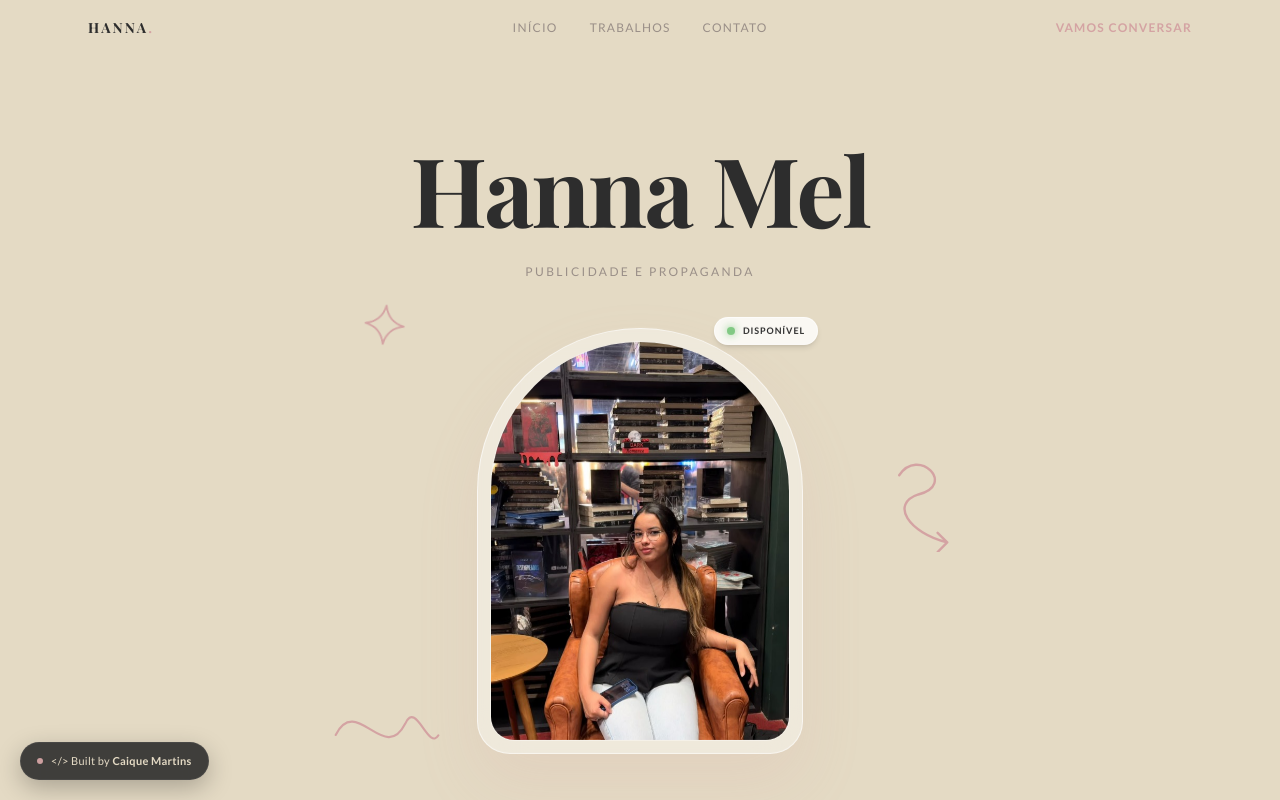
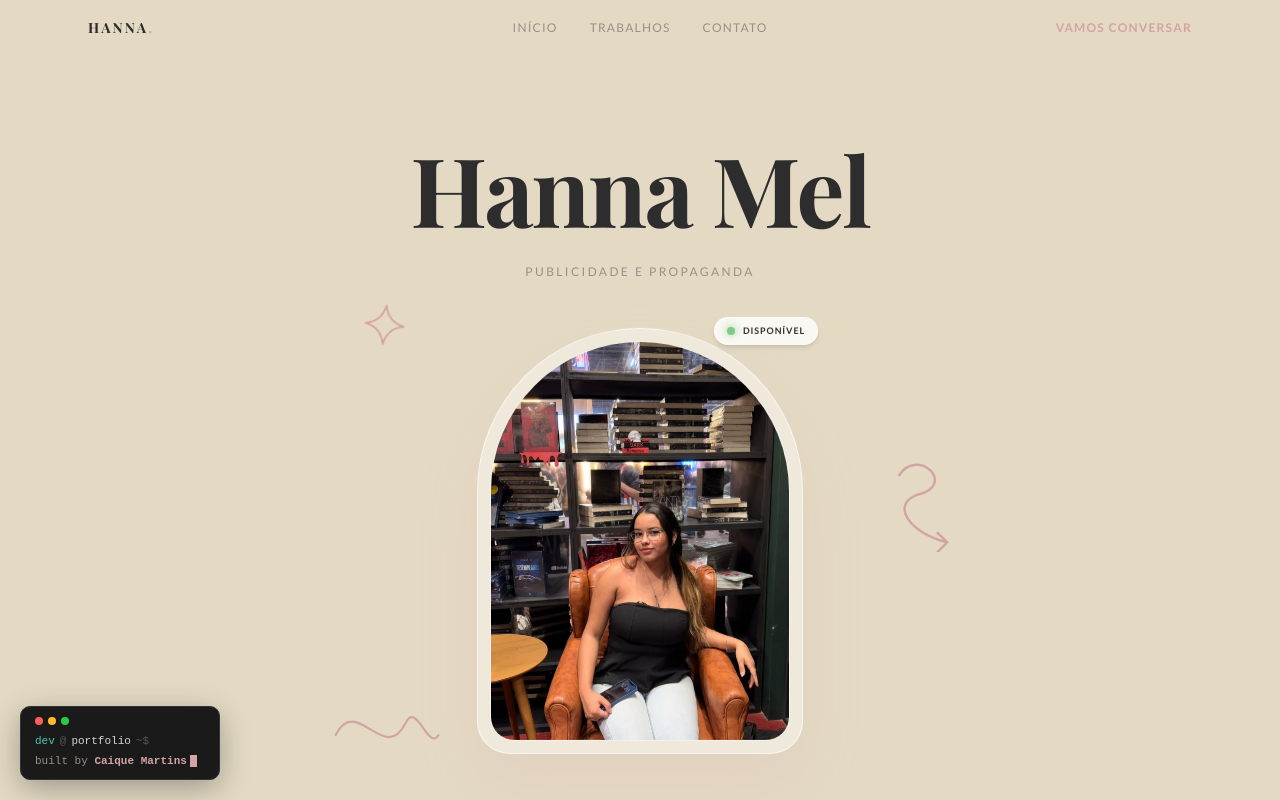
Before and after one commit to martins4936/portfolio-hanna, a Next.js app: page / in a window 1280 px wide. Shown: the top 800 px of the page. Built offline with nearby package versions, Linux system fonts and the light colour scheme.

Commit message:
feat: replace watermark badge with terminal-style window (blinking cursor)

```diff
--- a/app/layout.tsx
+++ b/app/layout.tsx
@@ -85,29 +85,64 @@ export default function RootLayout({
         {/* ── Conteúdo principal ── */}
         <div className="relative z-10">{children}</div>
 
-        {/* ── Badge "Built by Caique Martins" ── */}
+        {/* ── Terminal Badge "Built by Caique Martins" ── */}
+        <style>{`
+          @keyframes terminal-blink {
+            0%, 100% { opacity: 1; }
+            50% { opacity: 0; }
+          }
+          .terminal-cursor {
+            display: inline-block;
+            width: 7px;
+            height: 12px;
+            background: #D4A3A3;
+            margin-left: 3px;
+            vertical-align: middle;
+            animation: terminal-blink 1s step-end infinite;
+          }
+          .terminal-badge-wrap {
+            transition: transform 0.3s ease, box-shadow 0.3s ease;
+          }
+          .terminal-badge-wrap:hover {
+            transform: translateY(-3px);
+            box-shadow: 0 16px 40px rgba(0,0,0,0.35) !important;
+          }
+        `}</style>
         <a
           href="https://www.linkedin.com/in/caiquealmeidati/"
           target="_blank"
           rel="noopener noreferrer"
           aria-label="Built by Caique Martins"
-          className="
-            fixed bottom-5 left-5 z-[9000]
-            flex items-center gap-2
-            px-4 py-2.5
-            rounded-full
-            text-[11px] font-medium tracking-wide text-[#E4DAC4]
-            bg-[#2D2D2D]/90 backdrop-blur-md
-            shadow-[0_8px_24px_rgba(0,0,0,0.25)]
-            border border-white/5
-            transition-all duration-300 ease-out
-            hover:bg-[#D4A3A3]/90 hover:-translate-y-1
-            hover:shadow-[0_12px_32px_rgba(212,163,163,0.3)]
-            active:scale-95
-          "
+          className="terminal-badge-wrap fixed bottom-5 left-5 z-[9000] block"
+          style={{
+            background: "#1A1A1A",
+            borderRadius: "10px",
+            padding: "10px 14px",
+            border: "1px solid #333",
+            boxShadow: "0 8px 30px rgba(0,0,0,0.3)",
+            minWidth: "200px",
+            textDecoration: "none",
+          }}
         >
-          <span className="w-1.5 h-1.5 rounded-full bg-[#D4A3A3] animate-pulse" />
-          <span>&lt;/&gt; Built by <strong>Caique Martins</strong></span>
+          {/* Dots */}
+          <div style={{ display: "flex", gap: "5px", marginBottom: "8px" }}>
+            <span style={{ width: 8, height: 8, borderRadius: "50%", background: "#FF5F57", display: "block" }} />
+            <span style={{ width: 8, height: 8, borderRadius: "50%", background: "#FFBD2E", display: "block" }} />
+            <span style={{ width: 8, height: 8, borderRadius: "50%", background: "#28CA41", display: "block" }} />
+          </div>
+          {/* Line 1 */}
+          <div style={{ fontFamily: "'Courier New', monospace", fontSize: "11px", display: "flex", gap: "5px", alignItems: "center" }}>
+            <span style={{ color: "#4EC9B0" }}>dev</span>
+            <span style={{ color: "#555" }}>@</span>
+            <span style={{ color: "#D4D4D4" }}>portfolio</span>
+            <span style={{ color: "#555" }}>~$</span>
+          </div>
+          {/* Line 2 */}
+          <div style={{ fontFamily: "'Courier New', monospace", fontSize: "11px", display: "flex", alignItems: "center", marginTop: "3px" }}>
+            <span style={{ color: "#9A8F88" }}>built by&nbsp;</span>
+            <span style={{ color: "#D4A3A3", fontWeight: 600 }}>Caique Martins</span>
+            <span className="terminal-cursor" />
+          </div>
         </a>
 
       </body>
```
